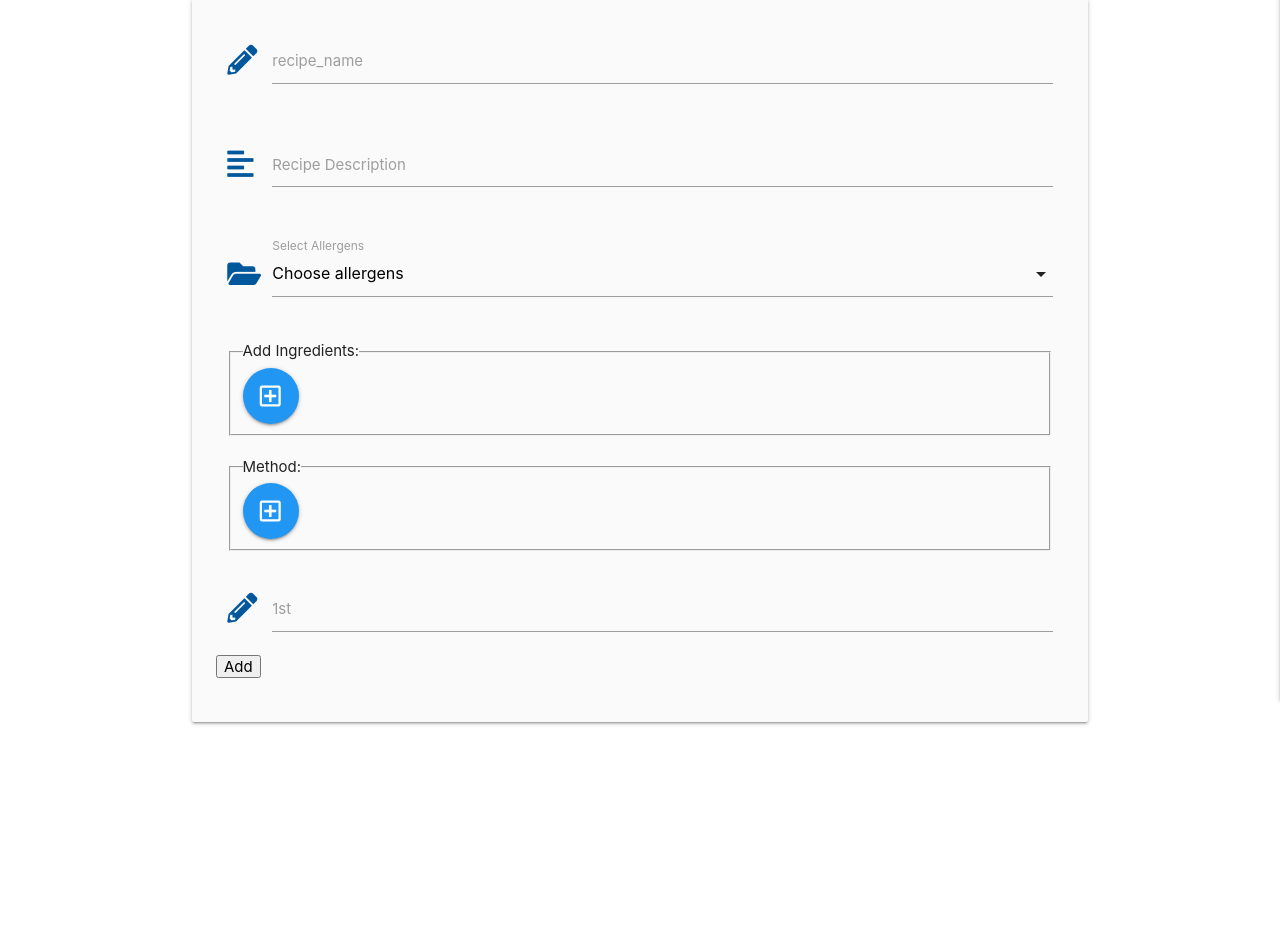
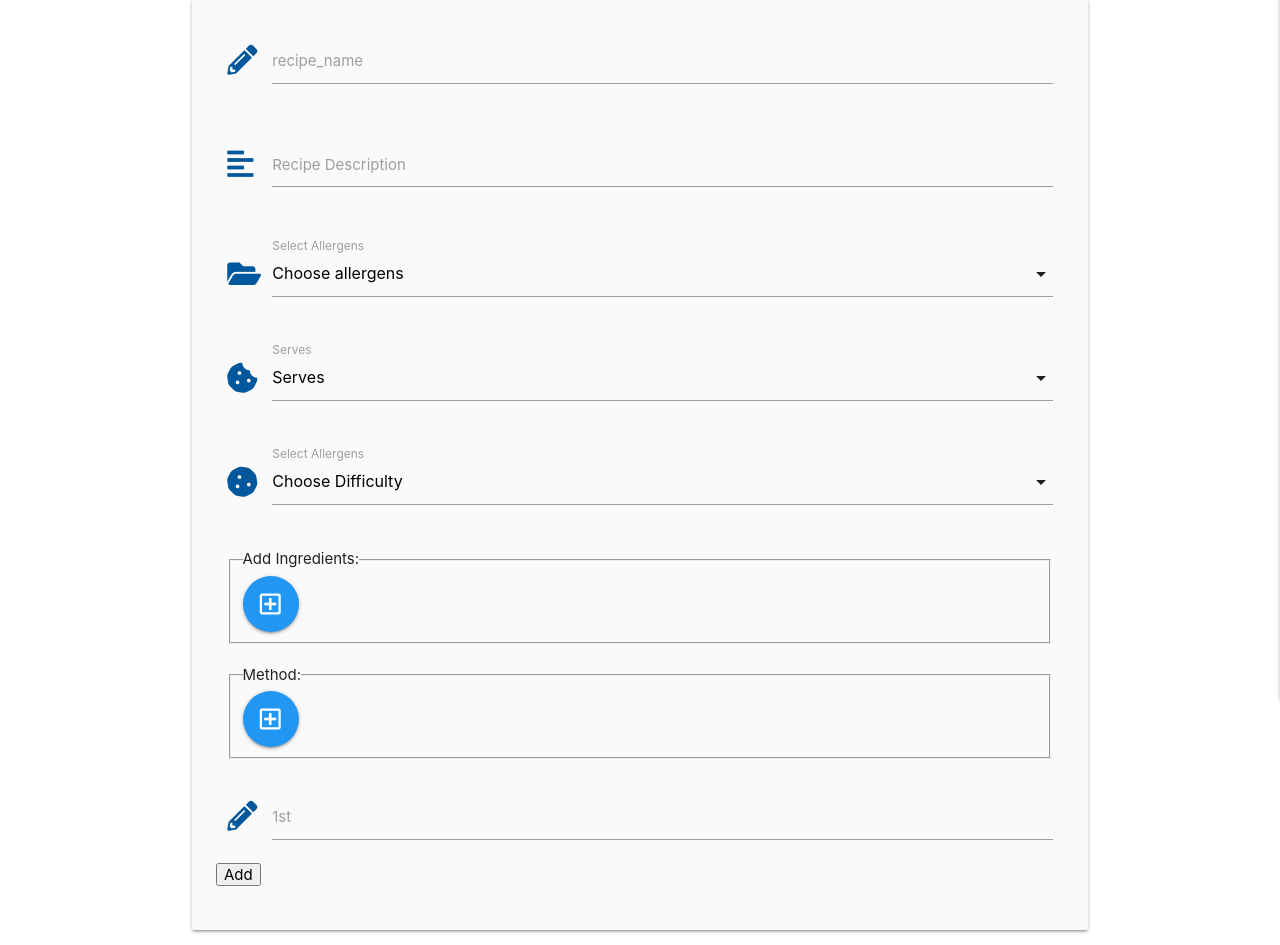
Before and after one commit to coder187/ci_ms3_cookbook, a Flask app: page /add_recipe.html in a window 1280 px wide. Shown: the part 160-1105 px from the top of the page. Before the commit the page ends 885 px from the top, so only its background shows below. Run offline with Flask 2, Linux system fonts and the light colour scheme; data that the repository does not hold is empty; some libraries are stand-ins or nearby versions.

Commit message:
add serves & difficulty option select and write to db

```diff
--- a/app.py
+++ b/app.py
@@ -51,6 +51,8 @@ def add_recipe():
             "added_by": "jonathan",
             "added": "",
             "allergens": request.form.getlist("allergens"),
+            "difficulty": request.form.get("difficulty"),
+            "serves": request.form.get("serves"),
             "image_url" : url_for("static", filename="images/noimage.png"),
             "ingredients": ingredients,
             "method": method_steps
--- a/templates/add_recipe.html
+++ b/templates/add_recipe.html
@@ -36,6 +36,32 @@
                     {% endfor %}
                 </select>
                 <label for="category_name">Select Allergens</label>
+            </div>
+        </div>
+        <!-- Select Serves -->
+        <div class="row">
+            <div class="input-field col s12">
+                <i class="fas fa-cookie-bite prefix light-blue-text text-darken-4"></i>
+                <select id="serves" name="serves" class="validate" required>
+                    <option value="" disabled selected>Serves</option>
+                    {%- for index in range(0, 10) -%}
+                        <option value="{{loop.index}}">{{loop.index}}</option>
+                    {% endfor %}
+                </select>
+                <label for="serves">Serves</label>
+            </div>
+        </div>
+        <!-- Select Difficulty -->
+        <div class="row">
+            <div class="input-field col s12">
+                <i class="fas fa-cookie prefix light-blue-text text-darken-4"></i>
+                <select id="difficulty" name="difficulty" class="validate" required>
+                    <option value="" disabled selected>Choose Difficulty</option>
+                        <option value="Easy">Easy</option>
+                        <option value="Mediun">Mediun</option>
+                        <option value="Hard">Hard</option>
+                </select>
+                <label for="difficulty">Select Allergens</label>
             </div>
         </div>
         <!-- Ingredients -->
@@ -129,6 +155,10 @@ function GetLastStepNo(container){
         no.setAttribute("id", arr + "_" + num);
         no.setAttribute("name", arr +"[]");
         no.setAttribute("placeholder", placeholder_text);
+        no.setAttribute("minlength","5");
+        no.setAttribute("maxlength","50");
+        no.setAttribute("class","validate required");
+
 
         let but = document.createElement("button")
         but.setAttribute("type","button")
```
